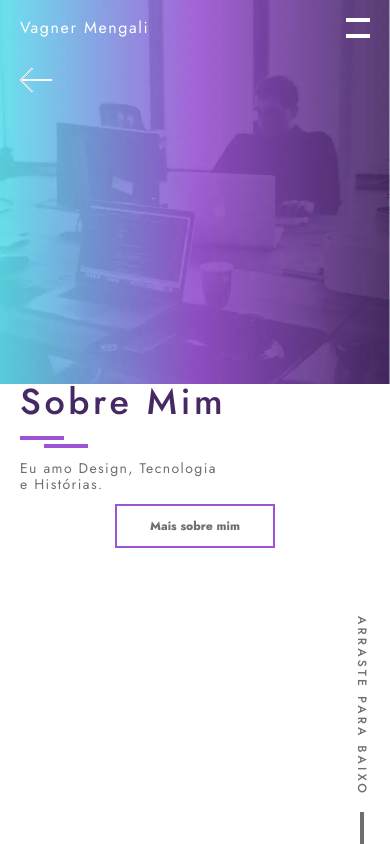
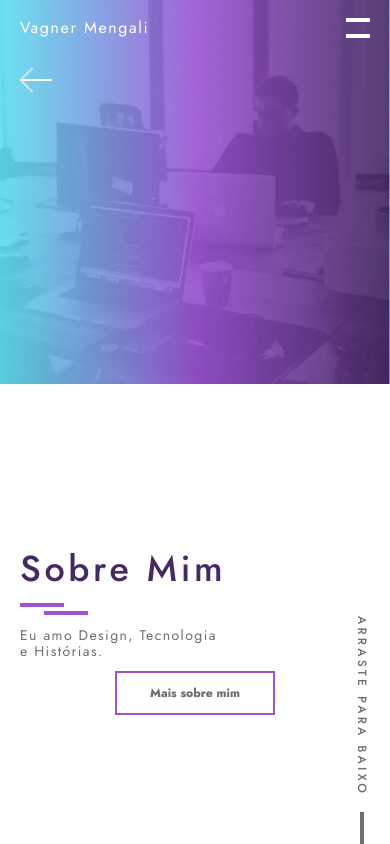
Before and after one commit to vagnermengali/developer-purple-portfolio, a Next.js app: page /about in a window 390 px wide. Shown: the top 844 px of the page. Built offline with nearby package versions, Linux system fonts and the light colour scheme.

Commit message:
feat: add new qa about

```diff
--- a/src/components/Templates/TemplateRoute/index.tsx
+++ b/src/components/Templates/TemplateRoute/index.tsx
@@ -15,8 +15,8 @@ const TemplateRoute = ({ image, children, title, details, textButton, link }: Te
 
   return (
     <section className="w-full h-full flex flex-col bg-gradient2">
-      <div className="w-full min-h-dvh flex justify-center items-center relative overflow-hidden bg-brand2 flex-row">
-        <div className="w-3/4 sm:w-1/2 h-auto sm:h-full flex justify-center flex-col z-30 absolute sm:flex-col left-5 sm:left-10 lg:left-44 top-0 mt-96 sm:mt-0 sm:top-auto">
+      <div className="w-full min-h-screen flex justify-center items-center relative overflow-hidden bg-brand2 flex-row">
+        <div className="w-3/4 sm:w-1/2 h-full flex justify-center flex-col z-30 absolute sm:flex-col left-5 sm:left-10 lg:left-44 top-1/4 sm:top-auto">
           <AnimatedCharactersDetailsLeft duration={1} animate={true} titleFit={true}>
             <h2 className="text-brand8 leading-none tracking-widest font-medium w-full text-4xl sm:text-6xl lg:text-8xl sm:whitespace-nowrap">{title}</h2>
           </AnimatedCharactersDetailsLeft>
```
